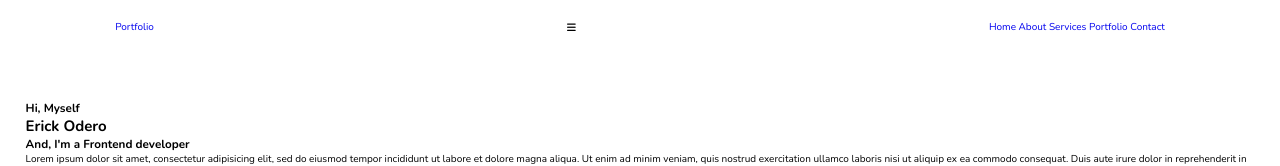
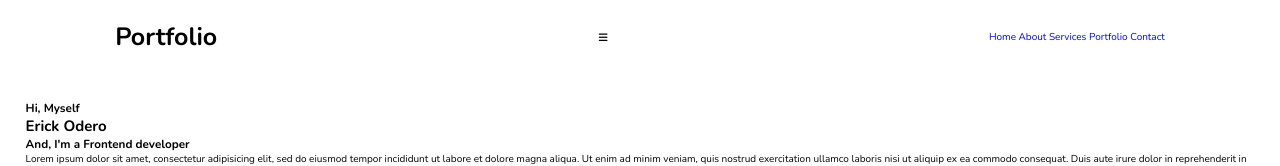
Before and after one commit to odero-e/MyPortfolio, a plain HTML site: page index.html in a window 1280 px wide. Shown: the top 166 px of the page. Drawn offline with nearby package versions, Linux system fonts and the light colour scheme; files whose address does not match are found by name.

Commit message:
Update style.css

```diff
--- a/style.css
+++ b/style.css
@@ -52,3 +52,11 @@ section
   align-items: center;
   z-index: 100%;
 }
+
+.logo
+{
+  font-size: 2.5rem;
+  color: var(--text-color);
+  font-weight: 700;
+  cursor: default;
+}
```
